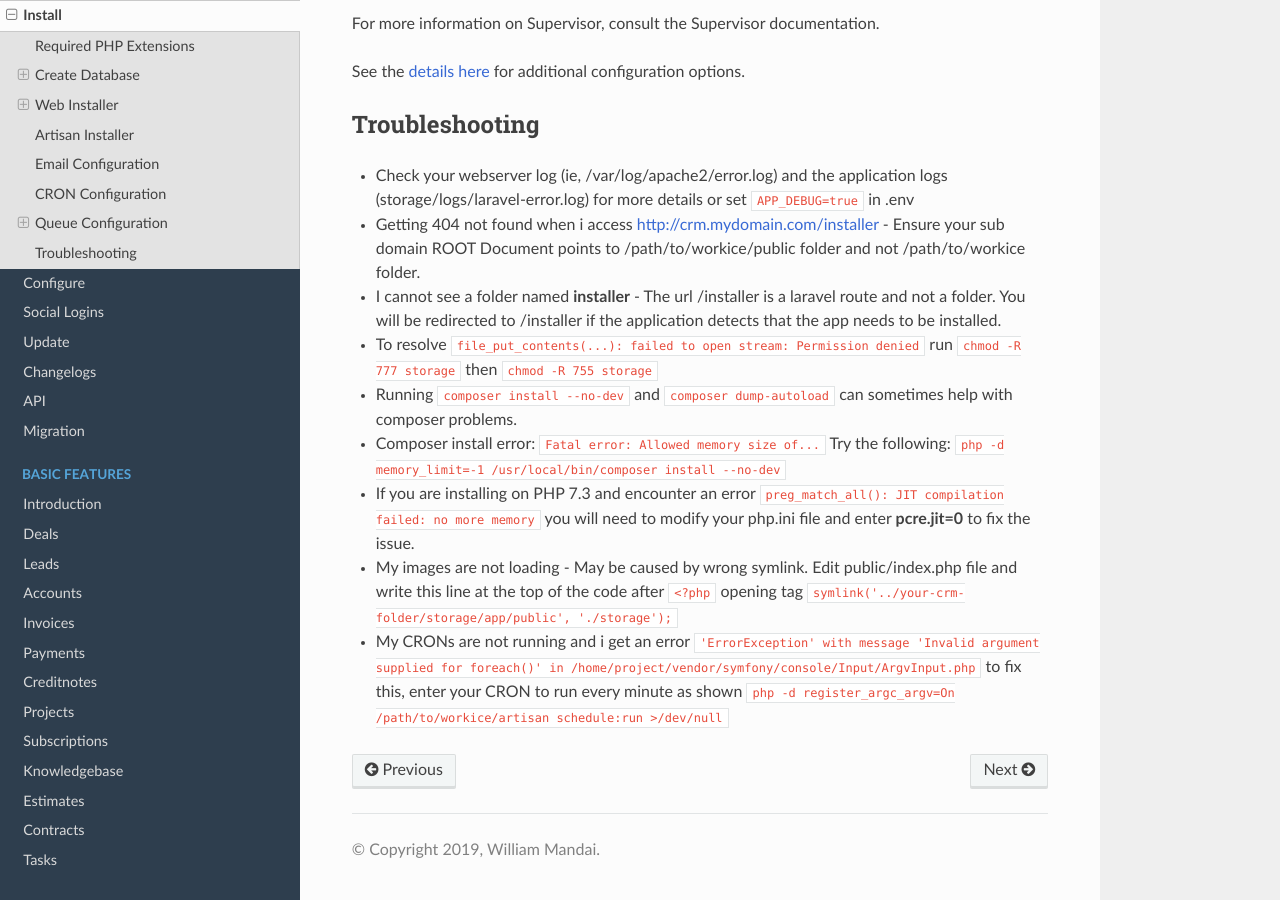
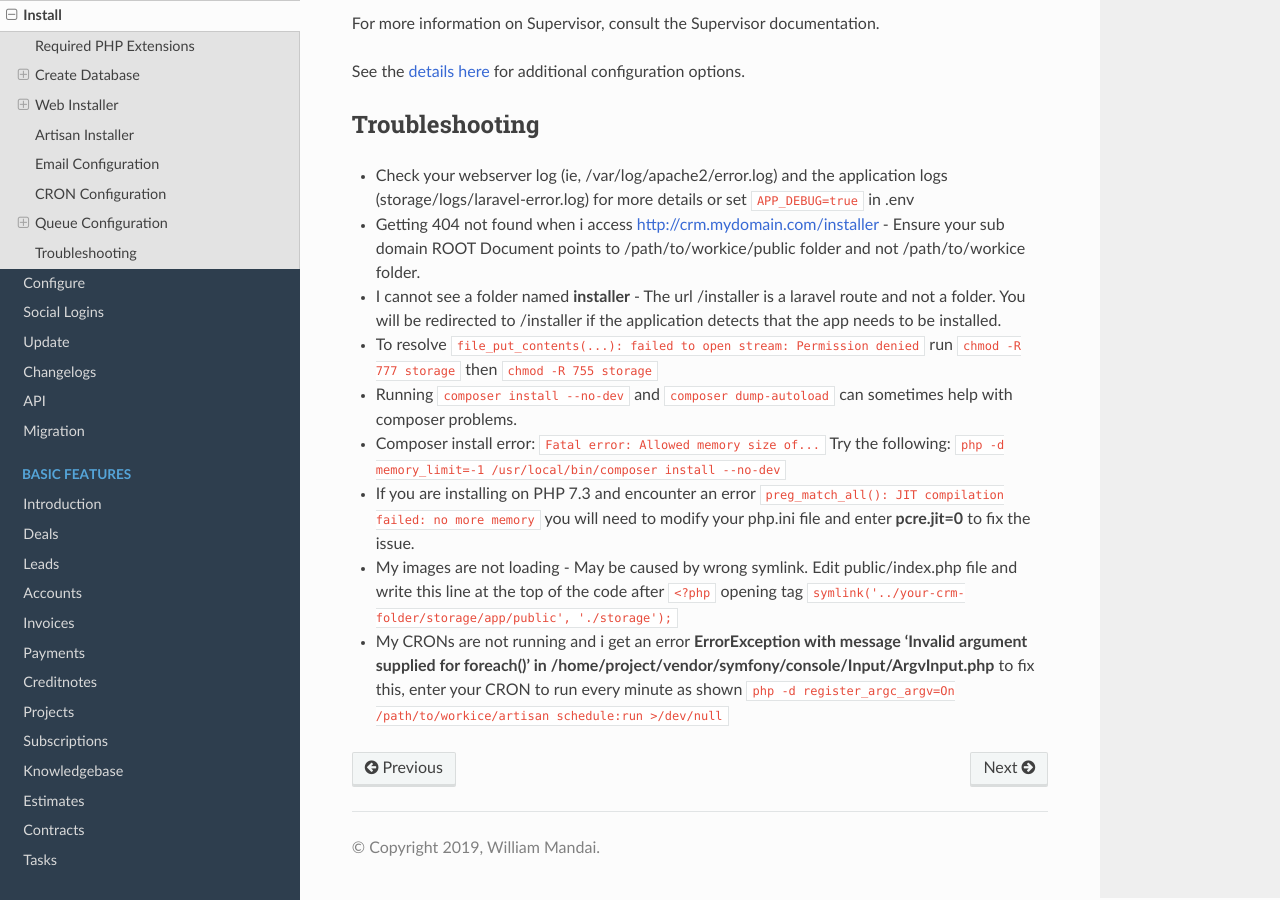
Before and after one commit to wmandai/workice-docs, a Sphinx documentation site: the page built from docs/source/install.rst, in a window 1280 px wide and 900 px high, scrolled down 5277 px. Built offline with Sphinx 7.4.7 and the Read the Docs theme 2.0.0, drawn with Linux system fonts in a browser that asks for light colours.

Commit message:
Minor change

```diff
--- a/docs/source/install.rst
+++ b/docs/source/install.rst
@@ -204,4 +204,4 @@ Troubleshooting
 - Composer install error: ``Fatal error: Allowed memory size of...`` Try the following: ``php -d memory_limit=-1 /usr/local/bin/composer install --no-dev``
 - If you are installing on PHP 7.3 and encounter an error ``preg_match_all(): JIT compilation failed: no more memory`` you will need to modify your php.ini file and enter **pcre.jit=0** to fix the issue.
 - My images are not loading - May be caused by wrong symlink. Edit public/index.php file and write this line at the top of the code after ``<?php`` opening tag ``symlink('../your-crm-folder/storage/app/public', './storage');``
-- My CRONs are not running and i get an error ``'ErrorException' with message 'Invalid argument supplied for foreach()' in /home/project/vendor/symfony/console/Input/ArgvInput.php`` to fix this, enter your CRON to run every minute as shown ``php -d register_argc_argv=On /path/to/workice/artisan schedule:run >/dev/null``
+- My CRONs are not running and i get an error **ErrorException with message 'Invalid argument supplied for foreach()' in /home/project/vendor/symfony/console/Input/ArgvInput.php** to fix this, enter your CRON to run every minute as shown ``php -d register_argc_argv=On /path/to/workice/artisan schedule:run >/dev/null``
```
